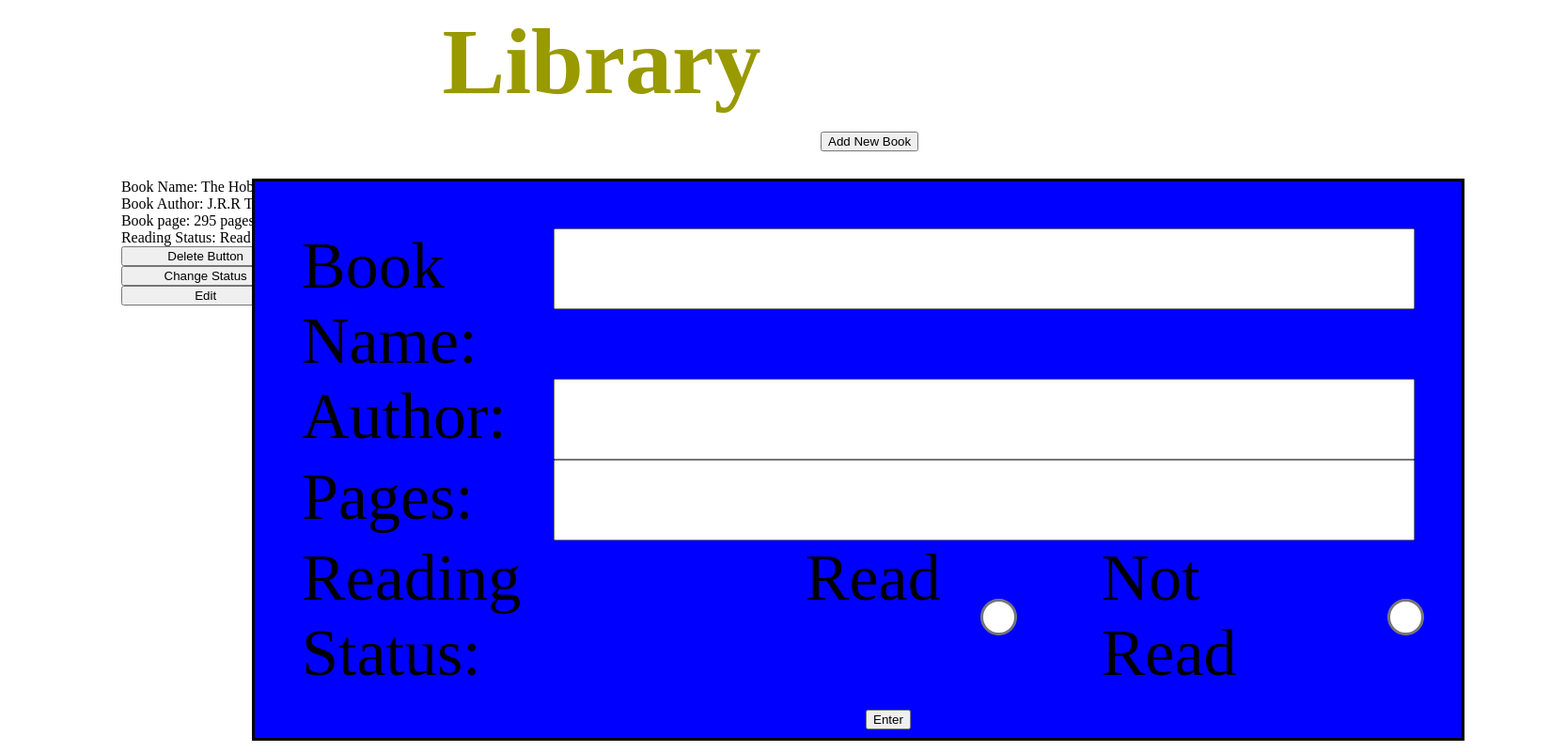
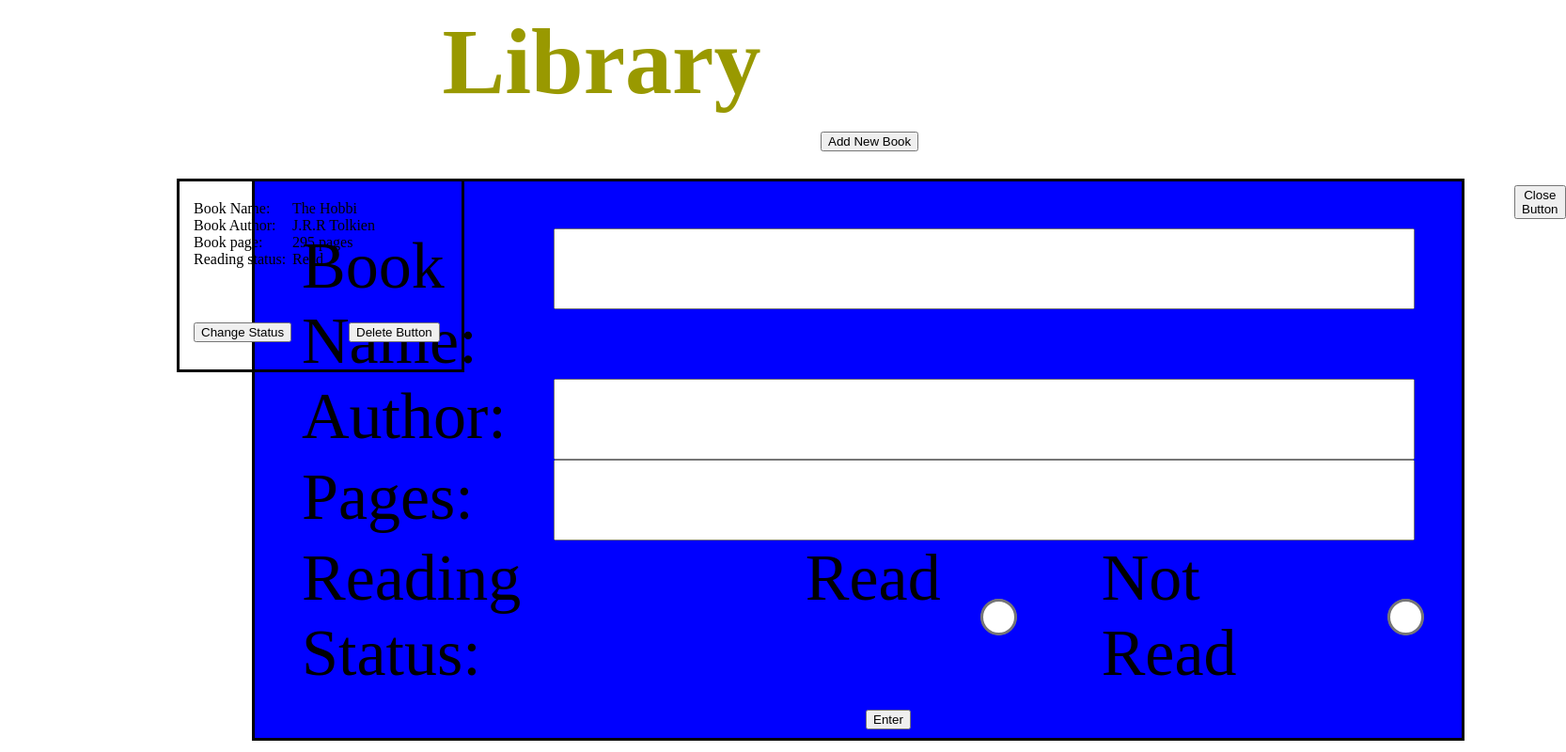
Before and after one commit to ManishAmFour/Library, a plain HTML site: page index.html in a window 1280 px wide. Both pictures are taken after a click on the button "Add New Book". Shown: the whole page at 94% size, 1666 px wide, since content can reach past the window. Drawn offline with Linux system fonts and the light colour scheme.

Commit message:
made several buttons functionable and done with the javascript with this project maybe 90% done now major stylization remains

```diff
--- a/functions.js
+++ b/functions.js
@@ -1,4 +1,4 @@
-let Book = [{BookName: `The Hobbit`,
+let Book = [{BookName: `The Hobbi`,
              Author: `J.R.R Tolkien`,
              Pages: `295 pages`,
              Status : `Read`,
@@ -13,8 +13,18 @@ document.querySelector(`.add-button-books`).addEventListener(`click`,()=>{
 
 
             let FillForm = document.querySelector(`.fill-form`);
+            let TheCloseButton = document.querySelector(`.close-change`)
+            FillForm.classList.add(`display-list`);
+            TheCloseButton.classList.add(`close-change-changes`)
 
-            FillForm.classList.add(`display-list`);
+            document.querySelector(`.close-change-changes`).addEventListener(`click`,()=>{
+
+                document.querySelector(`.fill-form`).classList.remove(`display-list`);
+
+                document.querySelector(`.close-change`).classList.remove(`close-change-changes`);
+
+
+             })
 
 
 
@@ -41,14 +51,41 @@ document.querySelector(`.add-button-books`).addEventListener(`click`,()=>{
              Status: TheValue
          })
 
+         if(document.querySelector(`.input-BookName`).value !== `` && document.querySelector(`.input-BookName`).value !== `` && document.querySelector(`.input-Author`).value !== ``&&
+         document.querySelector(`.input-Pages`).value !== ``
 
-         document.querySelector(`.input-BookName`).value = ``;
-         document.querySelector(`.input-Author`).value = ``;
+        ){
 
-        document.querySelector(`.input-Pages`).value = ``;
 
-         document.querySelector(`.fill-form`).classList.remove(`display-list`);
-         RenderTheBooks();
+            document.querySelector(`.fill-form`).classList.remove(`display-list`);
+            document.querySelector(`.close-change`).classList.remove(`close-change-changes`);
+
+            RenderTheBooks();
+            document.querySelector(`.input-BookName`).value = ``
+
+            document.querySelector(`.input-BookName`).value = ``
+
+            document.querySelector(`.input-Author`).value = ``
+
+         document.querySelector(`.input-Pages`).value = ``
+
+
+        }else{
+
+            alert(`The fields are empty`)
+
+        }
+
+
+        /*document.querySelector(`.input-BookName`).value !== ``
+
+        document.querySelector(`.input-BookName`).value !== ``
+
+        document.querySelector(`.input-Author`).value !== ``
+
+     document.querySelector(`.input-Pages`).value !== ``*/
+
+
 
 
      })
@@ -77,14 +114,29 @@ document.querySelector(`.add-button-books`).addEventListener(`click`,()=>{
          })
 
 
-         document.querySelector(`.input-BookName`).value = ``;
-         document.querySelector(`.input-Author`).value = ``;
 
-        document.querySelector(`.input-Pages`).value = ``;
 
-         document.querySelector(`.fill-form`).classList.remove(`display-list`);
-         RenderTheBooks();
+        if(document.querySelector(`.input-BookName`).value !== ``  && document.querySelector(`.input-Author`).value !== ``&&
+        document.querySelector(`.input-Pages`).value !== ``
 
+       ){
+
+
+           document.querySelector(`.fill-form`).classList.remove(`display-list`);
+           document.querySelector(`.close-change`).classList.remove(`close-change-changes`);
+
+           RenderTheBooks();
+           document.querySelector(`.input-BookName`).value = ``;
+           document.querySelector(`.input-Author`).value = ``;
+
+          document.querySelector(`.input-Pages`).value = ``;
+
+
+       }else{
+
+           alert(`The fields are empty`)
+
+       }
 
 
 
@@ -95,6 +147,9 @@ document.querySelector(`.add-button-books`).addEventListener(`click`,()=>{
 
 
      })
+
+     /**/
+
 
 
     }
@@ -117,13 +172,13 @@ Book.forEach((IndBook,index)=>{
 
 TheHtml = `<div class="Book-formed Book-Details-${index}">
 
-<div class="Book-Name-${index}" > Book Name: ${IndBook.BookName} </div>
-<div class="Author-Name-${index}" > Book Author: ${IndBook.Author} </div>
-<div class="Page-Number-${index}" > Book page: ${IndBook.Pages} </div>
-<div class="Book-formed-${index}">Reading Status: ${IndBook.Status}</div>
+<div class="Book-Name-${index} Book-Name-full" ><div class="Book-Name-Pre"> Book Name:</div> <div class="Book-Name">${IndBook.BookName}</div></div>
+<div class="Author-Name-${index} Absolute-Author-Name" > <div class="Book-Author-Pre"> Book Author:</div><div class="Book-Author">${IndBook.Author}</div></div>
+<div class="Page-Number-${index} Absolute-Page-Number" ><div class="Book-Page-Pre">  Book page:</div><div class="Book-Page">${IndBook.Pages}</div></div>
+<div class="Book-formed-${index} Absolute-Reading-Name"><div class="Book-Reading-Pre"> Reading status:</div><div class="Book-Reading">${IndBook.Status}</div></div>
 <button data-delete-no="${index}" class="DeleteButton" > Delete Button </button>
 <button data-status-no="${index}"  class="status-change" >Change Status</button>
-<button data-edit-no="${index}" class="edit-change" > Edit </button>
+<button class= "close-change" > Close Button </button>
 </div>`
 
 Index = index
@@ -192,64 +247,6 @@ document.querySelector(`.Book-formed-${button.dataset.statusNo}`).innerText = `R
   })
 
 
-document.querySelectorAll(`.edit-change`).forEach((editButton,index)=>{
-
-
-   editButton.addEventListener(`click`,()=>{
-
-    if(editButton.innerText === `Edit`){
-
-    document.querySelector(`.Book-Name-${index}`).innerHTML = `Book Name: <input class="edited-name">`
-    document.querySelector(`.Author-Name-${index}`).innerHTML = `Book Author: <input class="edited-author">`
-    document.querySelector(`.Page-Number-${index}`).innerHTML = ` Book page: <input class="edited-pages">`
-
-        editButton.innerText = `Save`
-
-    }else{
-
-        if(document.querySelector(`.edited-name`).value !== `` && document.querySelector(`.edited-author`).value !== `` &&
-
-        document.querySelector(`.edited-pages`).value !== ``
-
-    ){
-
-
-        document.querySelector(`.Book-Name-${index}`).innerHTML =`Book Name: ${document.querySelector(`.edited-name`).value}`
-        document.querySelector(`.Author-Name-${index}`).innerHTML = `Book Author: ${document.querySelector(`.edited-author`).value}`
-        document.querySelector(`.Page-Number-${index}`).innerHTML = `Book page: ${document.querySelector(`.edited-pages`).value}`
-
-
-
-
-        editButton.innerText = `Edit`
-
-
-
-
-
-        }else{
-
-            alert(`please fill in the entries`)
-
-
-        }
-
-
-
-
-
-
-
-
-    }
-
-
-
-
-   })
-
-
-})
 
 
 
--- a/style.css
+++ b/style.css
@@ -10,18 +10,24 @@
 
 .book-section{
 
-    display: grid;
+     display: grid;
     grid-template-columns: repeat(3,1fr);
+    justify-content: space-between;
     row-gap: 80px;
-
+margin-left: 180px;
 }
 
 .books{
 
+position: relative;
 padding-right: 0px;
 display: flex;
-justify-content: center;
-
+/*justify-content: center; */
+border-style: solid;
+display: inline-block;
+max-width: 300px;
+min-height: 200px;
+max-height: 200px;
 
 
 
@@ -47,6 +53,8 @@ justify-content: center;
 
 .Book-formed{
 
+    margin-top: 20px;
+    margin-left: 15px;
     display: flex;
     flex-direction: column;
 
@@ -123,3 +131,78 @@ justify-content: center;
 
 
 }
+
+.Book-Name-full{
+
+
+    display: flex;
+
+}
+
+
+
+.Book-Name{
+
+    position: absolute;
+         left: 120px;
+    ;
+
+
+}
+
+.DeleteButton{
+
+
+    position: absolute;
+    top: 150px;
+    left: 180px;
+
+}
+
+.status-change{
+
+    position: absolute;
+    top: 150px;
+
+}
+
+.close-change{
+
+    position: absolute;
+    left: 1420px;
+    bottom: 160px;
+    display: none;
+
+
+
+}
+
+.close-change-changes{
+
+    position: absolute;
+    left: 1420px;
+    bottom: 160px;
+    display: block;
+
+
+
+}
+
+
+.Absolute-Author-Name , .Absolute-Page-Number , .Absolute-Reading-Name  {
+
+
+display: flex;
+
+
+}
+
+
+.Book-Author , .Book-Page , .Book-Reading {
+
+    position: absolute;
+    left: 120px;
+
+
+
+}
```
Also changed, not shown: index.html (line endings or trailing spaces).
